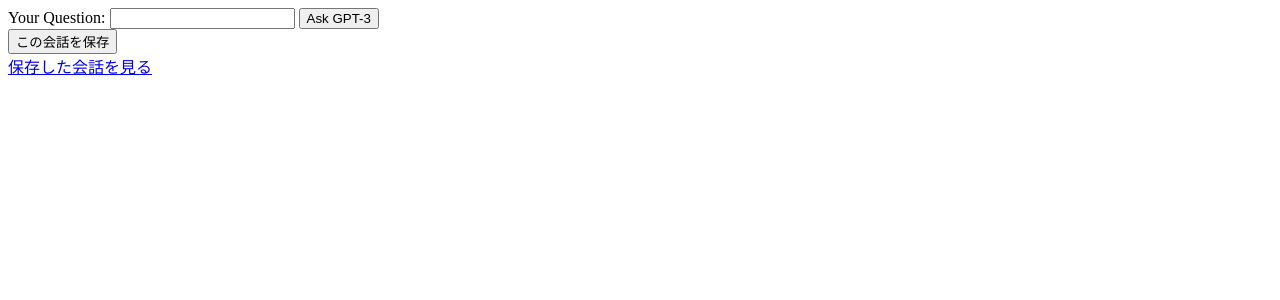
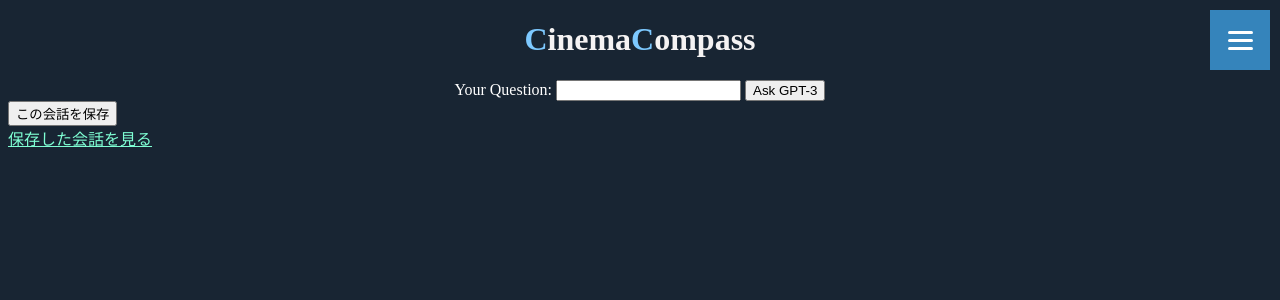
Before and after one commit to s1f102103044/GPT_app, a Django app: page /video/question in a window 1280 px wide. Shown: the top 300 px of the page. Run offline with Django 4.2, Linux system fonts and the light colour scheme.

Commit message:
questionページ
question.css追加htmlにはメニュー追加、実行結果見える為、背景はテキトウ(仮)

```diff
--- /dev/null
+++ b/video_site/static/css/question.css
@@ -0,0 +1,131 @@
+h1{
+    color: rgb(245, 243, 243);
+}
+
+body {
+    background-color: rgb(24, 37, 51);
+}
+
+label {
+    color: #FFFFFF;
+}
+
+a{
+    color: aquamarine;
+}
+
+.cinema span {
+    color: rgb(125, 201, 255);
+}
+
+.menu-btn {
+    position: fixed;
+    top: 10px;
+    right: 10px;
+    display: flex;
+    height: 60px;
+    width: 60px;
+    justify-content: center;
+    align-items: center;
+    z-index: 90;
+    background-color: #3584BB;
+}
+
+.menu-btn span,
+.menu-btn span:before,
+.menu-btn span:after {
+    content: '';
+    display: block;
+    height: 3px;
+    width: 25px;
+    border-radius: 3px;
+    background-color: #FFFFFF;
+    position: absolute;
+}
+
+.menu-btn span:before {
+    bottom: 8px;
+}
+
+.menu-btn span:after {
+    top: 8px;
+}
+
+#menu-btn-check:checked~.menu-btn span {
+    background-color: rgba(255, 255, 255, 0);
+    /*メニューオープン時は真ん中の線を透明にする*/
+}
+
+#menu-btn-check:checked~.menu-btn span::before {
+    bottom: 0;
+    transform: rotate(45deg);
+}
+
+#menu-btn-check:checked~.menu-btn span::after {
+    top: 0;
+    transform: rotate(-45deg);
+}
+
+#menu-btn-check {
+    display: none;
+}
+
+.menu-content {
+    width: 100%;
+    height: 100%;
+    position: fixed;
+    top: 0;
+    left: 0;
+    z-index: 80;
+    background-color: #3584BB;
+}
+
+.menu-content ul {
+    padding: 70px 10px 0;
+}
+
+.menu-content ul li {
+    border-bottom: solid 1px #FFFFFF;
+    list-style: none;
+}
+
+.menu-content ul li a {
+    display: block;
+    width: 100%;
+    font-size: 15px;
+    box-sizing: border-box;
+    color: #ffffff;
+    text-decoration: none;
+    padding: 9px 15px 10px 0;
+    position: relative;
+}
+
+.menu-content ul li a::before {
+    content: "";
+    width: 7px;
+    height: 7px;
+    border-top: solid 2px #FFFFFF;
+    border-right: solid 2px #FFFFFF;
+    transform: rotate(45deg);
+    position: absolute;
+    right: 11px;
+    top: 16px;
+}
+
+.menu-content {
+    width: 100%;
+    height: 100%;
+    position: fixed;
+    top: 0;
+    left: 100%;
+    /*leftの値を変更してメニューを画面外へ*/
+    z-index: 80;
+    background-color: #3584BB;
+    transition: all 0.5s;
+    /*アニメーション設定*/
+}
+
+#menu-btn-check:checked~.menu-content {
+    left: 0;
+    /*メニューを画面内へ*/
+}
--- a/video_site/templates/video/login.html
+++ b/video_site/templates/video/login.html
@@ -42,7 +42,7 @@
     </header>
 
     <div class="cinema">
-        <h1 style="text-align:center"><span>C</span>inema<span>C</span>ompass</h1>
+        <h1 href="{% url 'top' %}" style="text-align:center"><span>C</span>inema<span>C</span>ompass</h1>
     </div>
     <div class="container">
         <form>
--- a/video_site/templates/video/question.html
+++ b/video_site/templates/video/question.html
@@ -1,10 +1,49 @@
+{% load static %}
 <!DOCTYPE html>
 <html lang="ja">
 <head>
+    <meta charset="utf-8">
+    <link rel="stylesheet" href="{% static 'css/question.css' %}">
     <!-- 他のメタタグとスクリプト -->
 </head>
+
+<header>
+    <div class="ber">
+        <input type="checkbox" id="menu-btn-check">
+        <label for="menu-btn-check" class="menu-btn"><span></span></label>
+        <!--ここからメニュー-->
+        <div class="menu-content">
+            <ul>
+                <li>
+                    <a href="{% url 'question' %}">Question Page</a>
+                </li>
+
+                <li>
+                    <a href="{% url 'user_login' %}">ログイン</a>
+                </li>
+                <li>
+                    <a href="{% url 'user_logout' %}">ログアウト</a>
+                </li>
+                <li>
+                    <a href="#">ライセンス</a>
+                </li>
+                <li>
+                    <a href="#">ヘルプ</a>
+                </li>
+                <li>
+                    <a href="question.html">お問い合わせ</a>
+                </li>
+            </ul>
+        </div>
+        <!--ここまでメニュー-->
+    </div>
+
+</header>
 <body>
-    <form method="post">
+    <div class="cinema">
+        <h1 style="text-align:center"><span>C</span>inema<span>C</span>ompass</h1>
+    </div>
+    <form style="text-align:center" method="post">
         {% csrf_token %}
         <label for="user_input">Your Question:</label>
         <input type="text" id="user_input" name="user_input">
@@ -21,7 +60,7 @@
         {% csrf_token %}
         <input type="hidden" name="user_input" value="{{ user_input }}">
         <input type="hidden" name="answer" value="{{ answer }}">
-        <input type="submit" value="この会話を保存">
+        <input  type="submit" value="この会話を保存">
     </form>
     <a href="{% url 'view_conversations' %}">保存した会話を見る</a>
 
```
